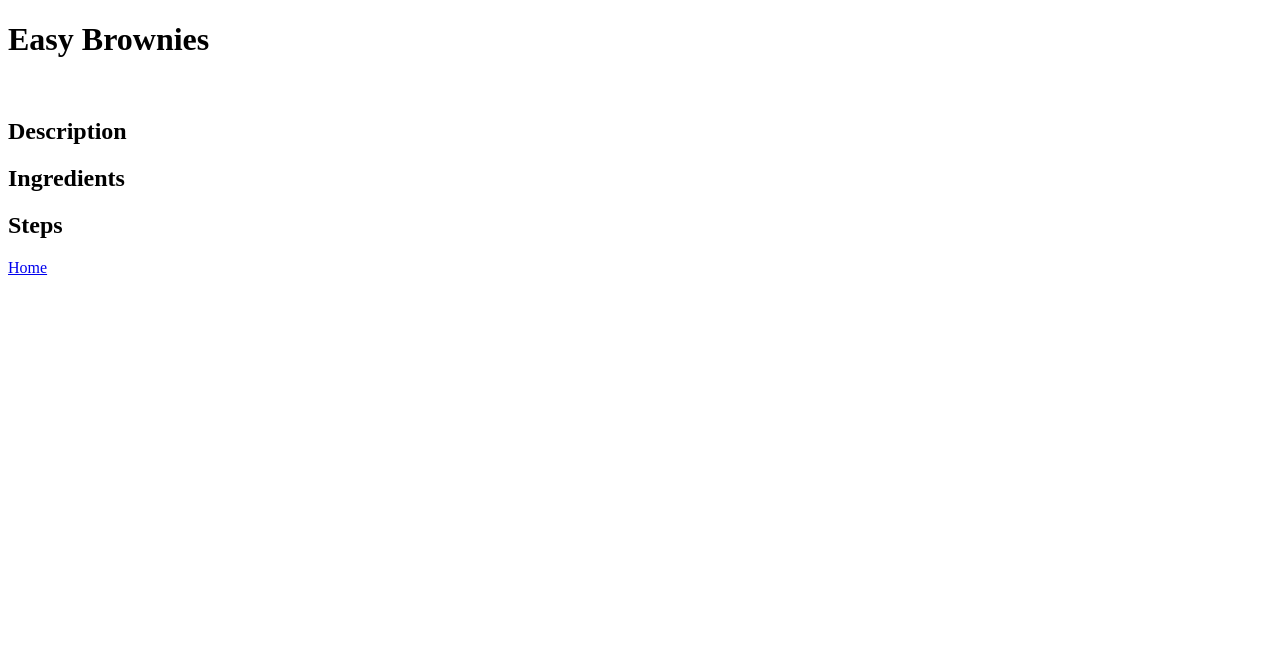
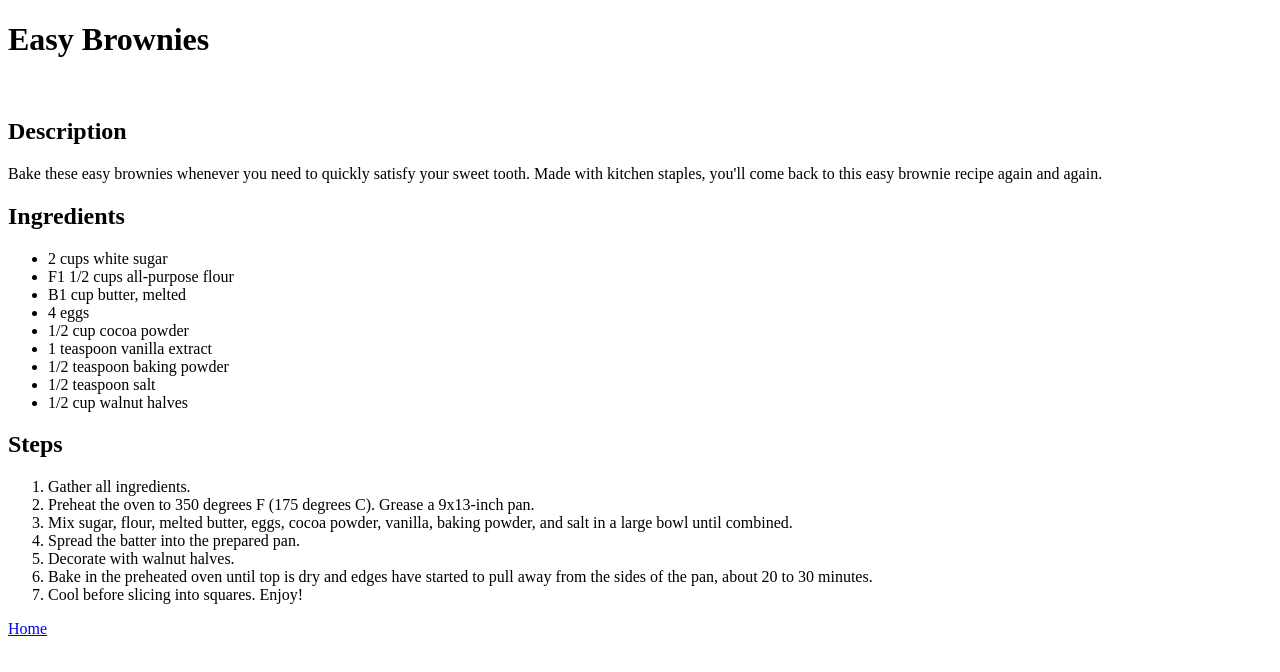
Before and after one commit to martinzutel/odin-recipes, a plain HTML site: page recipes/brownies.html in a window 1280 px wide. Drawn offline with Linux system fonts and the light colour scheme.

Commit message:
Add brownies recipe content

```diff
--- a/recipes/brownies.html
+++ b/recipes/brownies.html
@@ -12,18 +12,32 @@
 
     <h2>Description</h2>
 
-    <p></p>
+    <p>Bake these easy brownies whenever you need to quickly satisfy your sweet tooth. Made with kitchen staples, you'll come back to this easy brownie recipe again and again.</p>
 
     <h2>Ingredients</h2>
 
     <ul>
-
+      <li>2 cups white sugar</li>
+      <li>F1 1/2 cups all-purpose flour</li>
+      <li>B1 cup butter, melted</li>
+      <li>4 eggs</li>
+      <li>1/2 cup cocoa powder</li>
+      <li>1 teaspoon vanilla extract</li>
+      <li>1/2 teaspoon baking powder</li>
+      <li>1/2 teaspoon salt</li>
+      <li>1/2 cup walnut halves</li>
     </ul>
 
     <h2>Steps</h2>
 
     <ol>
-
+      <li>Gather all ingredients.</li>
+      <li>Preheat the oven to 350 degrees F (175 degrees C). Grease a 9x13-inch pan.</li>
+      <li>Mix sugar, flour, melted butter, eggs, cocoa powder, vanilla, baking powder, and salt in a large bowl until combined.</li>
+      <li>Spread the batter into the prepared pan.</li>
+      <li>Decorate with walnut halves.</li>
+      <li>Bake in the preheated oven until top is dry and edges have started to pull away from the sides of the pan, about 20 to 30 minutes.</li>
+      <li>Cool before slicing into squares. Enjoy!</li>
     </ol>
 
     <a href="../index.html">Home</a>
```
